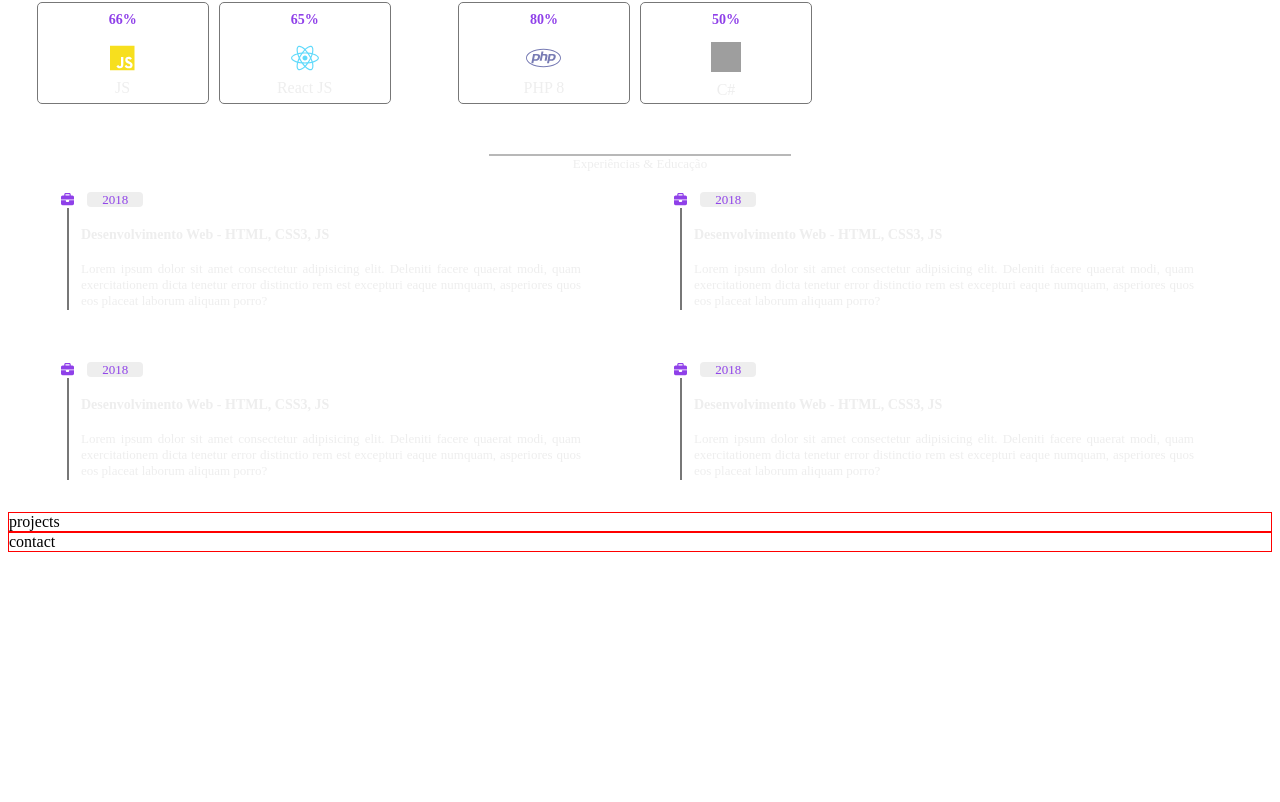
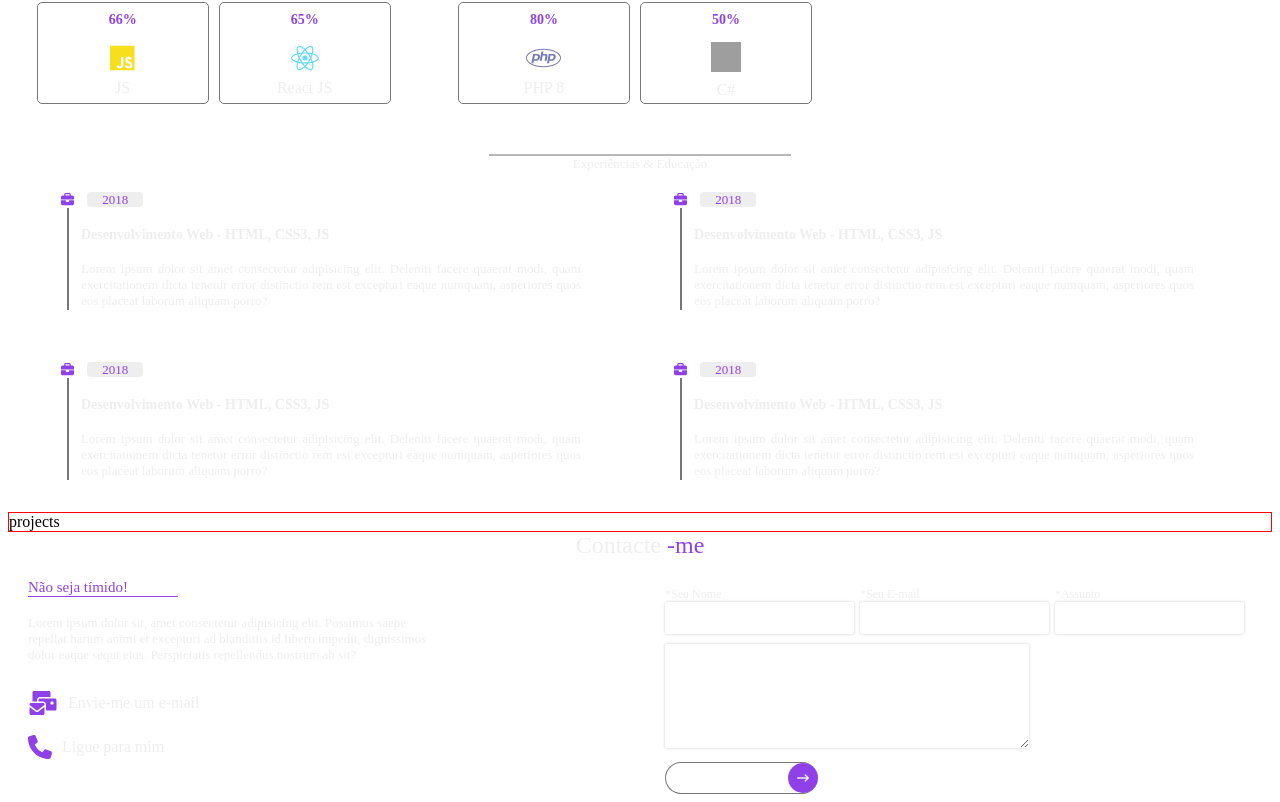
Before and after one commit to Soares010/Mario_Soares, a Next.js app: page /home in a window 1280 px wide. Shown: the part 1755-2557 px from the top of the page. Before the commit the page ends 2315 px from the top, so only its background shows below. Built offline with nearby package versions, Linux system fonts and the light colour scheme; grey boxes are pictures that could not be loaded.

Commit message:
new commit

```diff
--- a/src/assets/styles/Contact.css
+++ b/src/assets/styles/Contact.css
@@ -2,6 +2,159 @@
   height: 100vh;
 }
 #contact {
-  border: 1px solid red;
+  /* border: 1px solid red; */
   /* scroll-margin-top: 100px; */
 }
+#contact .title h2 {
+  text-align: center;
+  margin: 0 auto;
+  color: #eee;
+  font-weight: 300;
+}
+#contact .title h2 span {
+  text-align: center;
+  margin: 0 auto;
+  color: #8f40e9;
+}
+#contact .container {
+  /* border: 1px solid red; */
+  display: flex;
+  justify-content: center;
+}
+
+#contact .container .content {
+  /* border: 1px solid red; */
+  width: 100%;
+  max-width: 600px;
+  padding: 20px;
+}
+#contact .container .content .inner-text {
+  /* border: 1px solid red; */
+  display: grid;
+  flex-direction: column;
+  width: 400px;
+}
+#contact .container .content .inner-text h4 {
+  /* border: 1px solid red; */
+  font-size: 15px;
+  color: #8f40e9;
+  font-weight: 400;
+  width: 150px;
+  border-bottom: 1px solid #8f40e9;
+  margin: 0 0 5px 0;
+}
+#contact .container .content .inner-text p {
+  /* border: 1px solid red; */
+  font-size: 13px;
+  color: #eee;
+  font-weight: 400;
+}
+#contact .container .content .inner-contact {
+  /* border: 1px solid red; */
+  display: grid;
+  flex-direction: column;
+  margin: 5px 0;
+}
+#contact .container .content .inner-contact .icon {
+  /* border: 1px solid red; */
+  display: flex;
+  align-items: center;
+}
+#contact .container .content .inner-contact .icon div {
+  /* border: 1px solid red; */
+  margin: 0 10px;
+  color: #eee;
+}
+#contact .container .content .inner-contact .icon .icon-contact {
+  /* border: 1px solid red; */
+  font-size: 24px;
+  color: #8f40e9;
+  margin: 10px 0;
+}
+
+#contact .container .content form {
+  /* border: 1px solid red; */
+}
+#contact .container .content form .input-box {
+  /* border: 1px solid red; */
+  width: 100%;
+  display: flex;
+  flex-wrap: wrap;
+}
+#contact .container .content form .input-box .input-field {
+  /* border: 1px solid red; */
+  width: 185px;
+  padding: 5px;
+}
+#contact .container .content form .input-box .input-field span {
+  /* border: 1px solid red; */
+  color: #eee;
+  font-size: 12px;
+}
+#contact .container .content form .input-box .input-field input {
+  height: 30px;
+  width: 100%;
+  border-radius: 2px;
+  box-shadow: 0px 0px 3px #ccc;
+  border: none;
+  outline: none;
+}
+
+#contact .container .content form .input-box .input-field textarea {
+  /* border: 1px solid red; */
+  border: none;
+  box-shadow: 0px 0px 3px #ccc;
+  width: 360px;
+  height: 100px;
+  border-radius: 2px;
+}
+#contact .container .content form .input-box .input-field .button-send button {
+  background: transparent;
+  display: flex;
+  align-items: center;
+  justify-content: center;
+  border: 0.5px solid #777;
+  padding: 0 5px;
+  margin: 10px 0;
+  color: #fff;
+  font-size: 12px;
+  border-radius: 50px;
+  border-right: none;
+  outline: none;
+  cursor: pointer;
+  position: absolute;
+}
+#contact
+  .container
+  .content
+  form
+  .input-box
+  .input-field
+  .button-send
+  button
+  span {
+  position: relative;
+  border-radius: 50%;
+  margin: 0 0 0 5px;
+  width: 30px;
+  height: 30px;
+  background: #8f40e9;
+  display: flex;
+  justify-content: center;
+  align-items: center;
+  float: right;
+  left: 5px;
+  transition: 0.5s ease-in-out;
+}
+#contact
+  .container
+  .content
+  form
+  .input-box
+  .input-field
+  .button-send
+  button
+  span:hover {
+ background: #fff;
+    color: #8f40e9;
+}
--- a/src/pages/contact/Contact.jsx
+++ b/src/pages/contact/Contact.jsx
@@ -1,10 +1,78 @@
-import React from 'react';
+import React from "react";
 import Container from "../../components/Container";
+import { FontAwesomeIcon } from "@fortawesome/react-fontawesome";
+import {
+  faLongArrowRight,
+  faMailBulk,
+  faPhone,
+} from "@fortawesome/free-solid-svg-icons";
 const Contact = () => {
   return (
     <>
       <Container>
-        <div id="contact">contact</div>
+        <div id="contact">
+          <div className="title">
+            <h2>
+              Contacte <span>-me</span>
+            </h2>
+          </div>
+          <div className="container">
+            <div className="content">
+              <div className="inner-text">
+                <h4>Não seja tímido!</h4>
+                <p>
+                  Lorem ipsum dolor sit, amet consectetur adipisicing elit.
+                  Possimus saepe repellat harum animi et excepturi ad blanditiis
+                  id libero impedit, dignissimos dolor eaque sequi eius.
+                  Perspiciatis repellendus nostrum ab sit?
+                </p>
+              </div>
+              <div className="inner-contact">
+                <div className="icon">
+                  <FontAwesomeIcon icon={faMailBulk} className="icon-contact" />
+                  <div>
+                    <span>Envie-me um e-mail</span>
+                  </div>
+                </div>
+                <div className="icon">
+                  <FontAwesomeIcon icon={faPhone} className="icon-contact" />
+                  <div>
+                    <span>Ligue para mim</span>
+                  </div>
+                </div>
+              </div>
+            </div>
+            <div className="content">
+              <form>
+                <div className="input-box">
+                  <div className="input-field">
+                    <span>*Seu Nome</span>
+                    <input type="text" name="" id="" />
+                  </div>
+                  <div className="input-field">
+                    <span>*Seu E-mail</span>
+                    <input type="email" name="" id="" />
+                  </div>
+                  <div className="input-field">
+                    <span>*Assunto</span>
+                    <input type="text" name="" id="" />
+                  </div>
+                  <div className="input-field">
+                    <textarea name="message" id=""></textarea>
+                    <div className="button-send">
+                      <button>
+                        Enviar a mensagem
+                        <span>
+                          <FontAwesomeIcon icon={faLongArrowRight} />
+                        </span>
+                      </button>
+                    </div>
+                  </div>
+                </div>
+              </form>
+            </div>
+          </div>
+        </div>
       </Container>
     </>
   );
```
